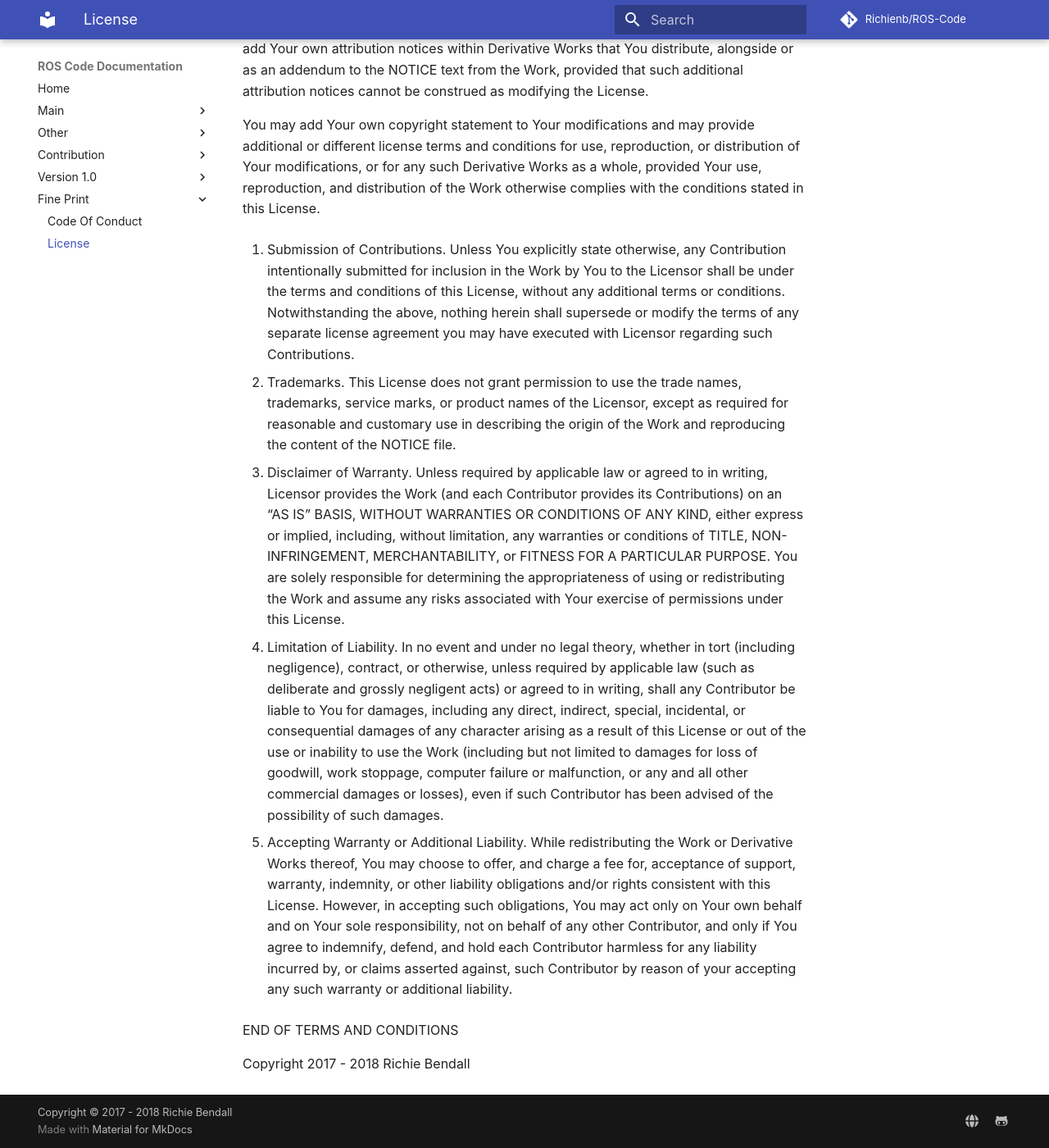
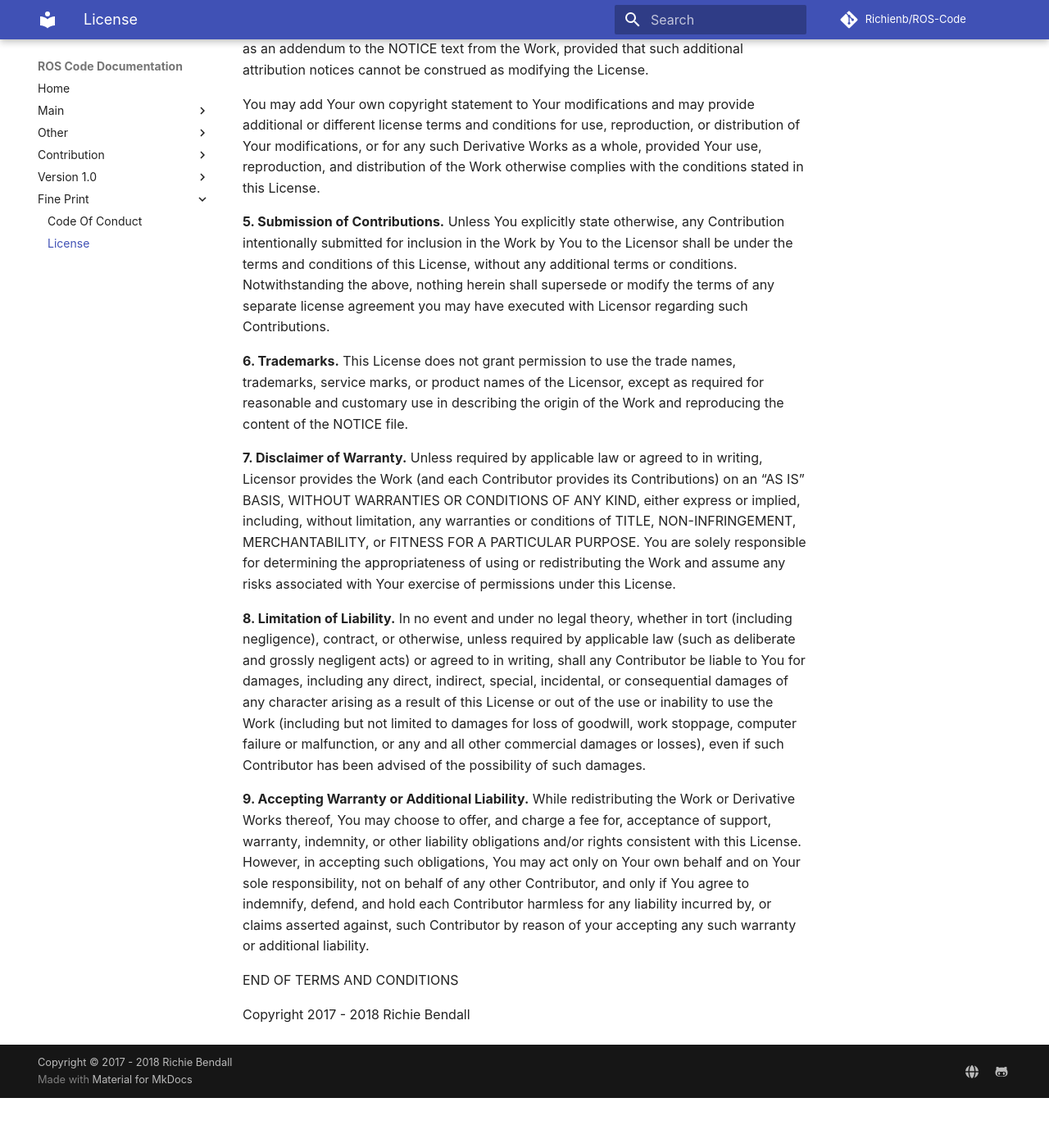
Before and after one commit to Richienb/ROS-Code, an MkDocs documentation site: the page built from docs/license.md, in a window 1280 px wide and 1400 px high, scrolled down 2407 px. Shown: the whole window at 82% size. Built offline with MkDocs 1.6.1 and Material for MkDocs 9.7.7, drawn with Linux system fonts in a browser that asks for light colours; some web fonts are replaced; comment, search, counter and statistics services are not loaded; old or Windows-style settings are respelled for this version of MkDocs; after the commit the page ends 3746 px from its top, so only the background shows below that; some of the changed text lies outside the part shown.

Commit message:
Update license.md

```diff
--- a/docs/license.md
+++ b/docs/license.md
@@ -1,10 +1,10 @@
 # Apache License
 Version 2.0, January 2004
-http://www.apache.org/licenses/
+[https://www.apache.org/licenses](https://www.apache.org/licenses/)
 
 TERMS AND CONDITIONS FOR USE, REPRODUCTION, AND DISTRIBUTION
 
-1. Definitions.
+**1. Definitions.**
 
 "License" shall mean the terms and conditions for use, reproduction,
 and distribution as defined by Sections 1 through 9 of this document.
@@ -63,14 +63,14 @@ designated in writing by the copyright owner as "Not a Contribution."
 on behalf of whom a Contribution has been received by Licensor and
 subsequently incorporated within the Work.
 
-2. Grant of Copyright License. Subject to the terms and conditions of
+**2. Grant of Copyright License.** Subject to the terms and conditions of
 this License, each Contributor hereby grants to You a perpetual,
 worldwide, non-exclusive, no-charge, royalty-free, irrevocable
 copyright license to reproduce, prepare Derivative Works of,
 publicly display, publicly perform, sublicense, and distribute the
 Work and such Derivative Works in Source or Object form.
 
-3. Grant of Patent License. Subject to the terms and conditions of
+**3. Grant of Patent License.** Subject to the terms and conditions of
 this License, each Contributor hereby grants to You a perpetual,
 worldwide, non-exclusive, no-charge, royalty-free, irrevocable
 (except as stated in this section) patent license to make, have made,
@@ -86,7 +86,7 @@ or contributory patent infringement, then any patent licenses
 granted to You under this License for that Work shall terminate
 as of the date such litigation is filed.
 
-4. Redistribution. You may reproduce and distribute copies of the
+**4. Redistribution.** You may reproduce and distribute copies of the
 Work or Derivative Works thereof in any medium, with or without
 modifications, and in Source or Object form, provided that You
 meet the following conditions:
@@ -127,7 +127,7 @@ for any such Derivative Works as a whole, provided Your use,
 reproduction, and distribution of the Work otherwise complies with
 the conditions stated in this License.
 
-5. Submission of Contributions. Unless You explicitly state otherwise,
+**5. Submission of Contributions.** Unless You explicitly state otherwise,
 any Contribution intentionally submitted for inclusion in the Work
 by You to the Licensor shall be under the terms and conditions of
 this License, without any additional terms or conditions.
@@ -135,12 +135,12 @@ Notwithstanding the above, nothing herein shall supersede or modify
 the terms of any separate license agreement you may have executed
 with Licensor regarding such Contributions.
 
-6. Trademarks. This License does not grant permission to use the trade
+**6. Trademarks.** This License does not grant permission to use the trade
 names, trademarks, service marks, or product names of the Licensor,
 except as required for reasonable and customary use in describing the
 origin of the Work and reproducing the content of the NOTICE file.
 
-7. Disclaimer of Warranty. Unless required by applicable law or
+**7. Disclaimer of Warranty.** Unless required by applicable law or
 agreed to in writing, Licensor provides the Work (and each
 Contributor provides its Contributions) on an "AS IS" BASIS,
 WITHOUT WARRANTIES OR CONDITIONS OF ANY KIND, either express or
@@ -150,7 +150,7 @@ PARTICULAR PURPOSE. You are solely responsible for determining the
 appropriateness of using or redistributing the Work and assume any
 risks associated with Your exercise of permissions under this License.
 
-8. Limitation of Liability. In no event and under no legal theory,
+**8. Limitation of Liability.** In no event and under no legal theory,
 whether in tort (including negligence), contract, or otherwise,
 unless required by applicable law (such as deliberate and grossly
 negligent acts) or agreed to in writing, shall any Contributor be
@@ -162,7 +162,7 @@ work stoppage, computer failure or malfunction, or any and all
 other commercial damages or losses), even if such Contributor
 has been advised of the possibility of such damages.
 
-9. Accepting Warranty or Additional Liability. While redistributing
+**9. Accepting Warranty or Additional Liability.** While redistributing
 the Work or Derivative Works thereof, You may choose to offer,
 and charge a fee for, acceptance of support, warranty, indemnity,
 or other liability obligations and/or rights consistent with this
```
